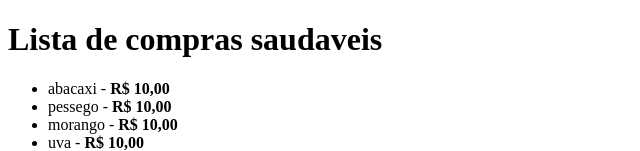
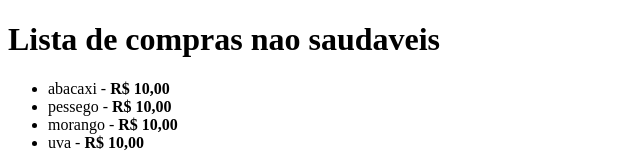
Before and after one commit to karenzanette2023/aula-tabela-DEVemDobro, a plain HTML site: page index.html in a window 1280 px wide. Shown: the top 151 px of the page, without its empty margins (0-640 px from the left). Drawn offline with Linux system fonts and the light colour scheme.

Commit message:
mudei o titulo para nao saudaveis

```diff
--- a/index.html
+++ b/index.html
@@ -6,7 +6,7 @@
     <title>lista de compras</title>
 </head>
 <body>
-    <h1>Lista de compras saudaveis</h1>
+    <h1>Lista de compras nao saudaveis</h1>
     <ul>
         <li>abacaxi - <strong>R$ 10,00</strong></li>
         <li>pessego - <strong>R$ 10,00</strong></li>
```
